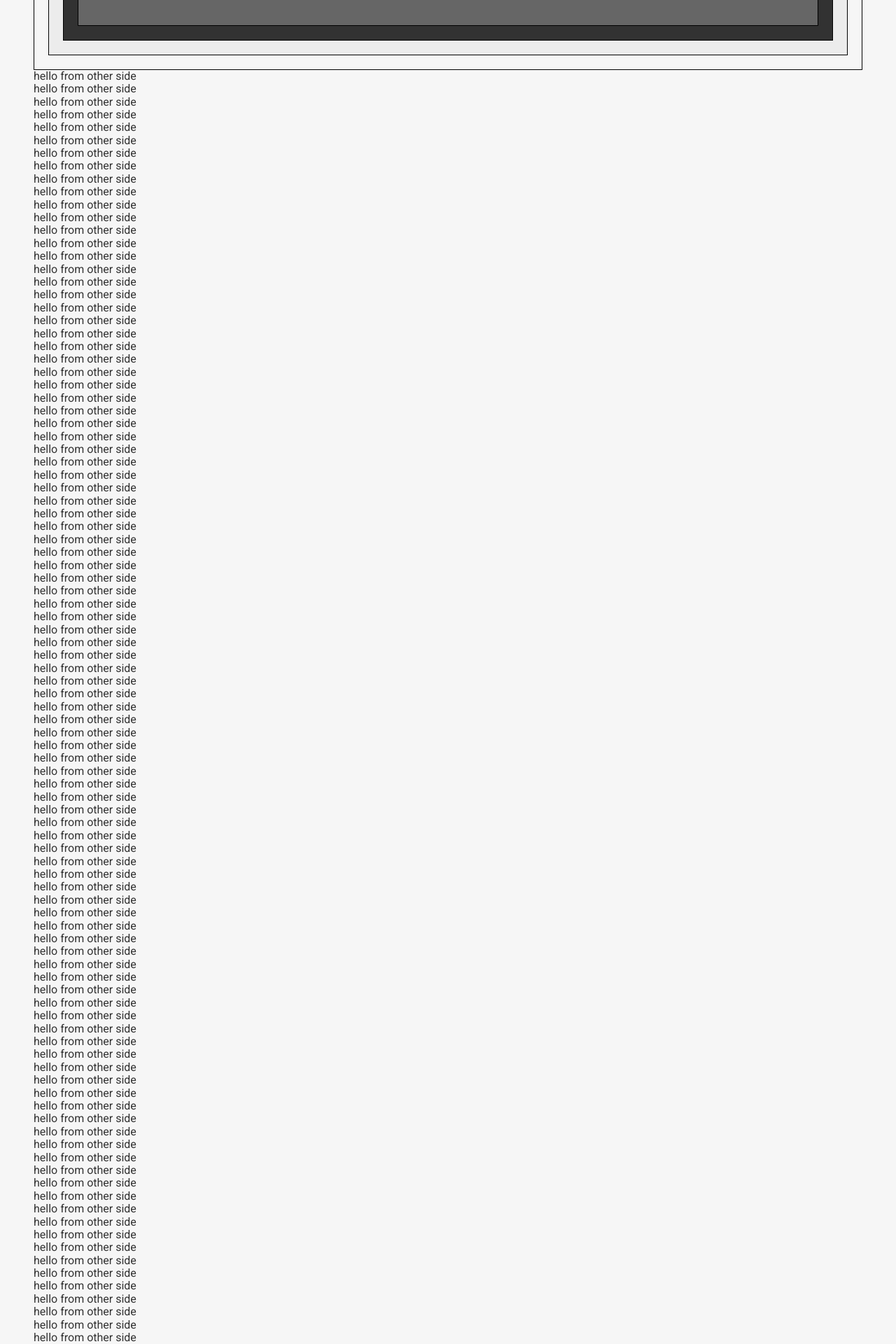
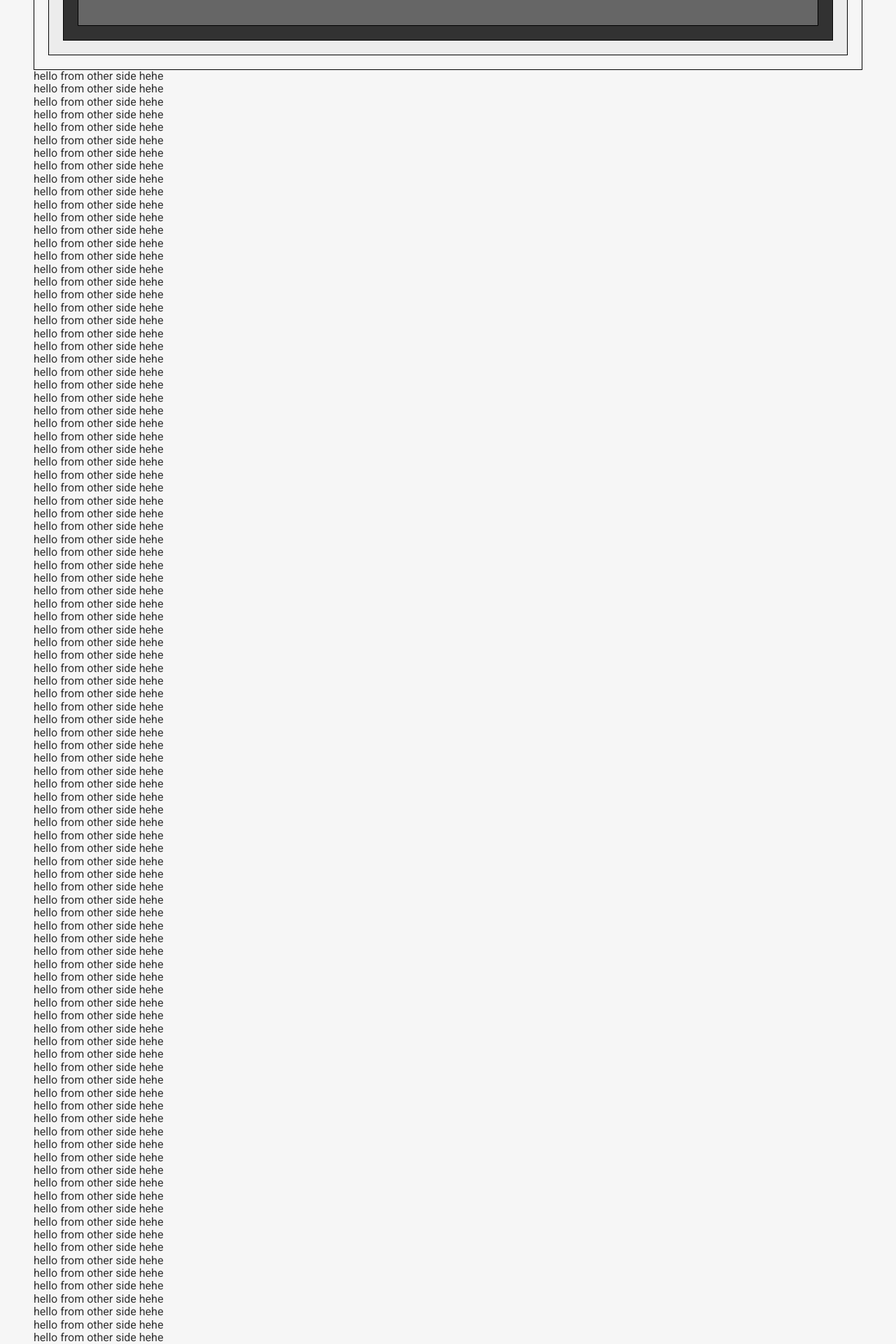
Before and after one commit to anas-asimi/asimi-anas-portfolio, a React (Vite) app: page / in a window 1280 px wide. Shown: the part 265-2185 px from the top of the page at 70% size. Built offline with nearby package versions, Linux system fonts and the light colour scheme; a web font is replaced by a local one.

Commit message:
test changes

```diff
--- a/src/App.jsx
+++ b/src/App.jsx
@@ -51,105 +51,105 @@ export default function App() {
           </div>
         </div>
       </div>
-      <p>hello from other side</p>
-      <p>hello from other side</p>
-      <p>hello from other side</p>
-      <p>hello from other side</p>
-      <p>hello from other side</p>
-      <p>hello from other side</p>
-      <p>hello from other side</p>
-      <p>hello from other side</p>
-      <p>hello from other side</p>
-      <p>hello from other side</p>
-      <p>hello from other side</p>
-      <p>hello from other side</p>
-      <p>hello from other side</p>
-      <p>hello from other side</p>
-      <p>hello from other side</p>
-      <p>hello from other side</p>
-      <p>hello from other side</p>
-      <p>hello from other side</p>
-      <p>hello from other side</p>
-      <p>hello from other side</p>
-      <p>hello from other side</p>
-      <p>hello from other side</p>
-      <p>hello from other side</p>
-      <p>hello from other side</p>
-      <p>hello from other side</p>
-      <p>hello from other side</p>
-      <p>hello from other side</p>
-      <p>hello from other side</p>
-      <p>hello from other side</p>
-      <p>hello from other side</p>
-      <p>hello from other side</p>
-      <p>hello from other side</p>
-      <p>hello from other side</p>
-      <p>hello from other side</p>
-      <p>hello from other side</p>
-      <p>hello from other side</p>
-      <p>hello from other side</p>
-      <p>hello from other side</p>
-      <p>hello from other side</p>
-      <p>hello from other side</p>
-      <p>hello from other side</p>
-      <p>hello from other side</p>
-      <p>hello from other side</p>
-      <p>hello from other side</p>
-      <p>hello from other side</p>
-      <p>hello from other side</p>
-      <p>hello from other side</p>
-      <p>hello from other side</p>
-      <p>hello from other side</p>
-      <p>hello from other side</p>
-      <p>hello from other side</p>
-      <p>hello from other side</p>
-      <p>hello from other side</p>
-      <p>hello from other side</p>
-      <p>hello from other side</p>
-      <p>hello from other side</p>
-      <p>hello from other side</p>
-      <p>hello from other side</p>
-      <p>hello from other side</p>
-      <p>hello from other side</p>
-      <p>hello from other side</p>
-      <p>hello from other side</p>
-      <p>hello from other side</p>
-      <p>hello from other side</p>
-      <p>hello from other side</p>
-      <p>hello from other side</p>
-      <p>hello from other side</p>
-      <p>hello from other side</p>
-      <p>hello from other side</p>
-      <p>hello from other side</p>
-      <p>hello from other side</p>
-      <p>hello from other side</p>
-      <p>hello from other side</p>
-      <p>hello from other side</p>
-      <p>hello from other side</p>
-      <p>hello from other side</p>
-      <p>hello from other side</p>
-      <p>hello from other side</p>
-      <p>hello from other side</p>
-      <p>hello from other side</p>
-      <p>hello from other side</p>
-      <p>hello from other side</p>
-      <p>hello from other side</p>
-      <p>hello from other side</p>
-      <p>hello from other side</p>
-      <p>hello from other side</p>
-      <p>hello from other side</p>
-      <p>hello from other side</p>
-      <p>hello from other side</p>
-      <p>hello from other side</p>
-      <p>hello from other side</p>
-      <p>hello from other side</p>
-      <p>hello from other side</p>
-      <p>hello from other side</p>
-      <p>hello from other side</p>
-      <p>hello from other side</p>
-      <p>hello from other side</p>
-      <p>hello from other side</p>
-      <p>hello from other side</p>
+      <p>hello from other side hehe</p>
+      <p>hello from other side hehe</p>
+      <p>hello from other side hehe</p>
+      <p>hello from other side hehe</p>
+      <p>hello from other side hehe</p>
+      <p>hello from other side hehe</p>
+      <p>hello from other side hehe</p>
+      <p>hello from other side hehe</p>
+      <p>hello from other side hehe</p>
+      <p>hello from other side hehe</p>
+      <p>hello from other side hehe</p>
+      <p>hello from other side hehe</p>
+      <p>hello from other side hehe</p>
+      <p>hello from other side hehe</p>
+      <p>hello from other side hehe</p>
+      <p>hello from other side hehe</p>
+      <p>hello from other side hehe</p>
+      <p>hello from other side hehe</p>
+      <p>hello from other side hehe</p>
+      <p>hello from other side hehe</p>
+      <p>hello from other side hehe</p>
+      <p>hello from other side hehe</p>
+      <p>hello from other side hehe</p>
+      <p>hello from other side hehe</p>
+      <p>hello from other side hehe</p>
+      <p>hello from other side hehe</p>
+      <p>hello from other side hehe</p>
+      <p>hello from other side hehe</p>
+      <p>hello from other side hehe</p>
+      <p>hello from other side hehe</p>
+      <p>hello from other side hehe</p>
+      <p>hello from other side hehe</p>
+      <p>hello from other side hehe</p>
+      <p>hello from other side hehe</p>
+      <p>hello from other side hehe</p>
+      <p>hello from other side hehe</p>
+      <p>hello from other side hehe</p>
+      <p>hello from other side hehe</p>
+      <p>hello from other side hehe</p>
+      <p>hello from other side hehe</p>
+      <p>hello from other side hehe</p>
+      <p>hello from other side hehe</p>
+      <p>hello from other side hehe</p>
+      <p>hello from other side hehe</p>
+      <p>hello from other side hehe</p>
+      <p>hello from other side hehe</p>
+      <p>hello from other side hehe</p>
+      <p>hello from other side hehe</p>
+      <p>hello from other side hehe</p>
+      <p>hello from other side hehe</p>
+      <p>hello from other side hehe</p>
+      <p>hello from other side hehe</p>
+      <p>hello from other side hehe</p>
+      <p>hello from other side hehe</p>
+      <p>hello from other side hehe</p>
+      <p>hello from other side hehe</p>
+      <p>hello from other side hehe</p>
+      <p>hello from other side hehe</p>
+      <p>hello from other side hehe</p>
+      <p>hello from other side hehe</p>
+      <p>hello from other side hehe</p>
+      <p>hello from other side hehe</p>
+      <p>hello from other side hehe</p>
+      <p>hello from other side hehe</p>
+      <p>hello from other side hehe</p>
+      <p>hello from other side hehe</p>
+      <p>hello from other side hehe</p>
+      <p>hello from other side hehe</p>
+      <p>hello from other side hehe</p>
+      <p>hello from other side hehe</p>
+      <p>hello from other side hehe</p>
+      <p>hello from other side hehe</p>
+      <p>hello from other side hehe</p>
+      <p>hello from other side hehe</p>
+      <p>hello from other side hehe</p>
+      <p>hello from other side hehe</p>
+      <p>hello from other side hehe</p>
+      <p>hello from other side hehe</p>
+      <p>hello from other side hehe</p>
+      <p>hello from other side hehe</p>
+      <p>hello from other side hehe</p>
+      <p>hello from other side hehe</p>
+      <p>hello from other side hehe</p>
+      <p>hello from other side hehe</p>
+      <p>hello from other side hehe</p>
+      <p>hello from other side hehe</p>
+      <p>hello from other side hehe</p>
+      <p>hello from other side hehe</p>
+      <p>hello from other side hehe</p>
+      <p>hello from other side hehe</p>
+      <p>hello from other side hehe</p>
+      <p>hello from other side hehe</p>
+      <p>hello from other side hehe</p>
+      <p>hello from other side hehe</p>
+      <p>hello from other side hehe</p>
+      <p>hello from other side hehe</p>
+      <p>hello from other side hehe</p>
+      <p>hello from other side hehe</p>
+      <p>hello from other side hehe</p>
     </>
   );
 }
```
